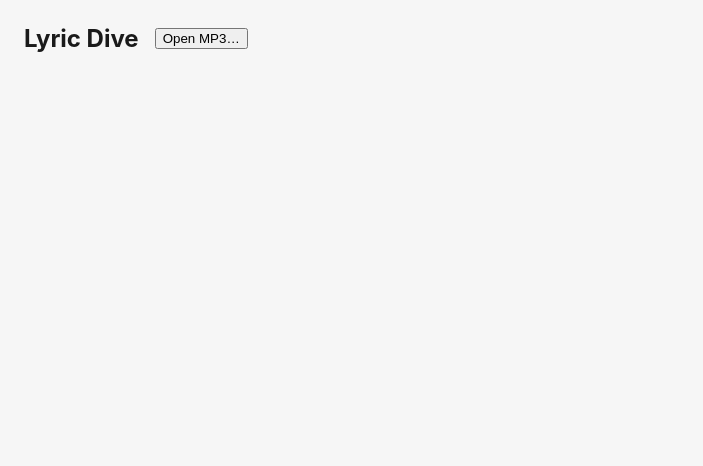
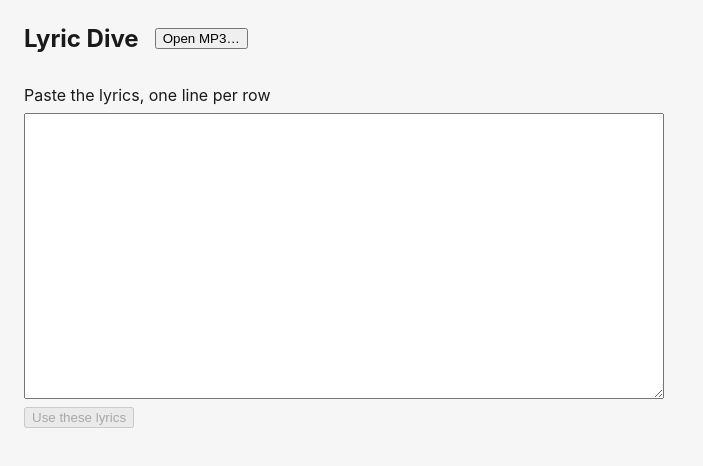
Before and after one commit to ChrisJoubert2501/lyric_dive, a React (Vite) app: page / in a window 1280 px wide. Shown: the top 466 px of the page, without its empty margins (0-703 px from the left). Built offline with nearby package versions, Linux system fonts and the light colour scheme.

Commit message:
Implement part of Phase 1 - First lyrics syncing

```diff
--- a/src/App.css
+++ b/src/App.css
@@ -72,3 +72,61 @@ body {
   margin: 0.75rem 0 0;
   color: #d33;
 }
+
+.lyrics {
+  margin-top: 2rem;
+  max-width: 40rem;
+}
+
+.lyrics-input {
+  display: flex;
+  flex-direction: column;
+  align-items: flex-start;
+  gap: 0.5rem;
+}
+
+.lyrics-input textarea {
+  box-sizing: border-box;
+  width: 100%;
+  font: inherit;
+}
+
+.hint {
+  margin: 0 0 0.75rem;
+  font-size: 0.875rem;
+  opacity: 0.7;
+}
+
+.lines {
+  margin: 0;
+  padding: 0;
+  list-style: none;
+}
+
+.line button {
+  display: flex;
+  gap: 1rem;
+  width: 100%;
+  padding: 0.375rem 0.75rem;
+  border: none;
+  border-left: 3px solid transparent;
+  background: none;
+  color: inherit;
+  font: inherit;
+  text-align: left;
+  cursor: pointer;
+}
+
+.line .timestamp {
+  font-family: ui-monospace, monospace;
+  opacity: 0.6;
+}
+
+.line.selected button {
+  background-color: rgb(128 128 128 / 0.2);
+}
+
+.line.active button {
+  border-left-color: #2a7ae2;
+  font-weight: 600;
+}
--- a/src/App.tsx
+++ b/src/App.tsx
@@ -1,14 +1,32 @@
-import { useState } from "react";
+import { useReducer, useState } from "react";
 import { open } from "@tauri-apps/plugin-dialog";
+import { PlayerControls } from "./audio/PlayerControls";
 import { usePlayback } from "./audio/usePlayback";
-import { formatLrcTimestamp } from "./lyrics/lrc";
+import { LineList } from "./lyrics/LineList";
+import { LyricsInput } from "./lyrics/LyricsInput";
+import {
+  createProject,
+  findActiveLine,
+  linesFromText,
+  type LineId,
+  type LyricLine,
+} from "./lyrics/model";
+import { lineAfter, projectReducer } from "./lyrics/project";
+import { useKeyboardShortcuts } from "./useKeyboardShortcuts";
 import "./App.css";
 
 function App() {
-  const [audioPath, setAudioPath] = useState<string | null>(null);
+  const [project, dispatch] = useReducer(projectReducer, null, () =>
+    createProject(),
+  );
+  const [selectedId, setSelectedId] = useState<LineId | null>(null);
   const [loading, setLoading] = useState(false);
   const [error, setError] = useState<string | null>(null);
-  const { status, load, play, pause, seek } = usePlayback();
+  const { status, load, play, pause, seek, refresh } = usePlayback();
+
+  const activeLine = status
+    ? findActiveLine(project.lines, status.positionMs)
+    : null;
 
   async function run(action: () => Promise<void>) {
     setError(null);
@@ -30,10 +48,42 @@ function App() {
     setLoading(true);
     await run(async () => {
       await load(path);
-      setAudioPath(path);
+      dispatch({ type: "audioLinked", path });
     });
     setLoading(false);
   }
+
+  function applyLyrics(text: string) {
+    const lines = linesFromText(text);
+    dispatch({ type: "linesReplaced", lines });
+    setSelectedId(lines[0]?.id ?? null);
+  }
+
+  function togglePlayback() {
+    if (!status) return;
+    run(status.playing ? pause : play);
+  }
+
+  function selectLine(line: LyricLine) {
+    setSelectedId(line.id);
+    const { startMs } = line;
+    if (status && startMs !== null) run(() => seek(startMs));
+  }
+
+  function stampSelectedLine() {
+    if (!status || !selectedId) return;
+    const id = selectedId;
+    run(async () => {
+      const { positionMs } = await refresh();
+      dispatch({ type: "lineStamped", id, startMs: positionMs });
+      setSelectedId(lineAfter(project.lines, id));
+    });
+  }
+
+  useKeyboardShortcuts({
+    " ": togglePlayback,
+    Enter: stampSelectedLine,
+  });
 
   return (
     <main className="app">
@@ -45,35 +95,35 @@ function App() {
         {loading && <span>Decoding…</span>}
       </header>
 
-      {audioPath && status && (
-        <section className="player">
-          <p className="file-name">{fileName(audioPath)}</p>
-          <div className="controls">
-            <button
-              type="button"
-              onClick={() => run(status.playing ? pause : play)}
-            >
-              {status.playing ? "Pause" : "Play"}
-            </button>
-            <input
-              type="range"
-              aria-label="Position"
-              min={0}
-              max={status.durationMs}
-              value={status.positionMs}
-              onChange={(event) => run(() => seek(Number(event.target.value)))}
-            />
-          </div>
-          <p className="position">
-            {formatLrcTimestamp(status.positionMs)}
-            <span className="duration">
-              {" / "}
-              {formatLrcTimestamp(status.durationMs)}
-            </span>
-          </p>
-        </section>
+      {project.audioPath && status && (
+        <PlayerControls
+          fileName={fileName(project.audioPath)}
+          status={status}
+          onTogglePlayback={togglePlayback}
+          onSeek={(positionMs) => run(() => seek(positionMs))}
+        />
       )}
       {error && <p className="error">{error}</p>}
+
+      <section className="lyrics">
+        {project.lines.length === 0 ? (
+          <LyricsInput onSubmit={applyLyrics} />
+        ) : (
+          <>
+            <p className="hint">
+              <kbd>Space</kbd> play/pause · <kbd>Enter</kbd> stamp the selected
+              line and move to the next · click a line to select it and jump to
+              its time
+            </p>
+            <LineList
+              lines={project.lines}
+              activeId={activeLine?.id ?? null}
+              selectedId={selectedId}
+              onSelect={selectLine}
+            />
+          </>
+        )}
+      </section>
     </main>
   );
 }
--- /dev/null
+++ b/src/audio/PlayerControls.tsx
@@ -0,0 +1,42 @@
+import { formatLrcTimestamp } from "../lyrics/lrc";
+import type { PlaybackStatus } from "./usePlayback";
+
+interface PlayerControlsProps {
+  fileName: string;
+  status: PlaybackStatus;
+  onTogglePlayback: () => void;
+  onSeek: (positionMs: number) => void;
+}
+
+export function PlayerControls({
+  fileName,
+  status,
+  onTogglePlayback,
+  onSeek,
+}: PlayerControlsProps) {
+  return (
+    <section className="player">
+      <p className="file-name">{fileName}</p>
+      <div className="controls">
+        <button type="button" onClick={onTogglePlayback}>
+          {status.playing ? "Pause" : "Play"}
+        </button>
+        <input
+          type="range"
+          aria-label="Position"
+          min={0}
+          max={status.durationMs}
+          value={status.positionMs}
+          onChange={(event) => onSeek(Number(event.target.value))}
+        />
+      </div>
+      <p className="position">
+        {formatLrcTimestamp(status.positionMs)}
+        <span className="duration">
+          {" / "}
+          {formatLrcTimestamp(status.durationMs)}
+        </span>
+      </p>
+    </section>
+  );
+}
--- a/src/audio/usePlayback.ts
+++ b/src/audio/usePlayback.ts
@@ -47,6 +47,11 @@ export function usePlayback() {
   const seek = useCallback(async (positionMs: number) => {
     setStatus(await invoke<PlaybackStatus>("seek", { positionMs }));
   }, []);
+  const refresh = useCallback(async () => {
+    const next = await invoke<PlaybackStatus>("playback_status");
+    setStatus(next);
+    return next;
+  }, []);
 
-  return { status, load, play, pause, seek };
+  return { status, load, play, pause, seek, refresh };
 }
--- /dev/null
+++ b/src/lyrics/LineList.tsx
@@ -0,0 +1,70 @@
+import { useEffect, useRef } from "react";
+import { formatLrcTimestamp } from "./lrc";
+import type { LineId, LyricLine } from "./model";
+
+interface LineListProps {
+  lines: LyricLine[];
+  activeId: LineId | null;
+  selectedId: LineId | null;
+  onSelect: (line: LyricLine) => void;
+}
+
+export function LineList({
+  lines,
+  activeId,
+  selectedId,
+  onSelect,
+}: LineListProps) {
+  return (
+    <ol className="lines">
+      {lines.map((line) => (
+        <LineRow
+          key={line.id}
+          line={line}
+          active={line.id === activeId}
+          selected={line.id === selectedId}
+          onSelect={onSelect}
+        />
+      ))}
+    </ol>
+  );
+}
+
+interface LineRowProps {
+  line: LyricLine;
+  active: boolean;
+  selected: boolean;
+  onSelect: (line: LyricLine) => void;
+}
+
+function LineRow({ line, active, selected, onSelect }: LineRowProps) {
+  const ref = useRef<HTMLLIElement>(null);
+
+  useEffect(() => {
+    if (active) {
+      ref.current?.scrollIntoView({ block: "center", behavior: "smooth" });
+    }
+  }, [active]);
+
+  const className = ["line", active && "active", selected && "selected"]
+    .filter(Boolean)
+    .join(" ");
+
+  return (
+    <li ref={ref} className={className}>
+      <button
+        type="button"
+        aria-current={active ? "true" : undefined}
+        aria-pressed={selected}
+        onClick={() => onSelect(line)}
+      >
+        <span className="timestamp">
+          {line.startMs === null
+            ? "--:--.--"
+            : formatLrcTimestamp(line.startMs)}
+        </span>
+        <span className="text">{line.text}</span>
+      </button>
+    </li>
+  );
+}
--- /dev/null
+++ b/src/lyrics/LyricsInput.tsx
@@ -0,0 +1,30 @@
+import { useState } from "react";
+
+interface LyricsInputProps {
+  onSubmit: (text: string) => void;
+}
+
+export function LyricsInput({ onSubmit }: LyricsInputProps) {
+  const [text, setText] = useState("");
+
+  return (
+    <form
+      className="lyrics-input"
+      onSubmit={(event) => {
+        event.preventDefault();
+        onSubmit(text);
+      }}
+    >
+      <label htmlFor="lyrics-text">Paste the lyrics, one line per row</label>
+      <textarea
+        id="lyrics-text"
+        rows={14}
+        value={text}
+        onChange={(event) => setText(event.target.value)}
+      />
+      <button type="submit" disabled={text.trim().length === 0}>
+        Use these lyrics
+      </button>
+    </form>
+  );
+}
--- /dev/null
+++ b/src/lyrics/project.ts
@@ -0,0 +1,30 @@
+import type { LineId, LyricLine, LyricProject } from "./model";
+
+export type ProjectAction =
+  | { type: "audioLinked"; path: string }
+  | { type: "linesReplaced"; lines: LyricLine[] }
+  | { type: "lineStamped"; id: LineId; startMs: number };
+
+export function projectReducer(
+  project: LyricProject,
+  action: ProjectAction,
+): LyricProject {
+  switch (action.type) {
+    case "audioLinked":
+      return { ...project, audioPath: action.path };
+    case "linesReplaced":
+      return { ...project, lines: action.lines };
+    case "lineStamped":
+      return {
+        ...project,
+        lines: project.lines.map((line) =>
+          line.id === action.id ? { ...line, startMs: action.startMs } : line,
+        ),
+      };
+  }
+}
+
+export function lineAfter(lines: LyricLine[], id: LineId): LineId | null {
+  const index = lines.findIndex((line) => line.id === id);
+  return index === -1 ? null : (lines[index + 1]?.id ?? null);
+}
--- /dev/null
+++ b/src/useKeyboardShortcuts.ts
@@ -0,0 +1,34 @@
+import { useEffect, useEffectEvent } from "react";
+
+/** Keyed by `KeyboardEvent.key`, e.g. `" "` or `"Enter"`. */
+export type Shortcuts = Partial<Record<string, () => void>>;
+
+export function useKeyboardShortcuts(shortcuts: Shortcuts) {
+  const onKeyDown = useEffectEvent((event: KeyboardEvent) => {
+    const shortcut = shortcuts[event.key];
+    if (
+      !shortcut ||
+      event.ctrlKey ||
+      event.altKey ||
+      event.metaKey ||
+      isTextEntry(event.target)
+    ) {
+      return;
+    }
+    // Stops a focused button from also being clicked, e.g. Enter pausing
+    // playback because the Play button still has focus.
+    event.preventDefault();
+    if (!event.repeat) shortcut();
+  });
+
+  useEffect(() => {
+    window.addEventListener("keydown", onKeyDown);
+    return () => window.removeEventListener("keydown", onKeyDown);
+  }, []);
+}
+
+function isTextEntry(target: EventTarget | null): boolean {
+  if (target instanceof HTMLTextAreaElement) return true;
+  if (target instanceof HTMLInputElement) return target.type !== "range";
+  return target instanceof HTMLElement && target.isContentEditable;
+}
```
Also changed, not shown: 3 other files (tests, documents, lock files or other folders).
